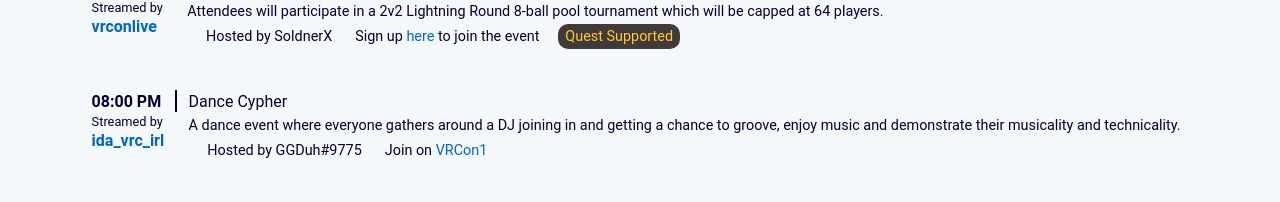
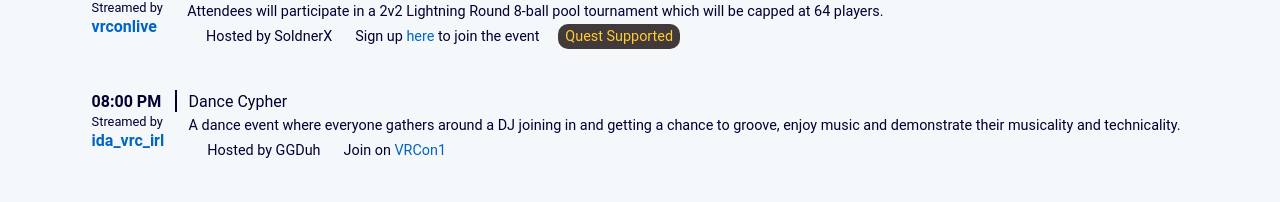
Before and after one commit to EnzeyNet/vrcon-website, a Svelte app: page / in a window 1280 px wide. Shown: the part 3022-3224 px from the top of the page. Built offline with nearby package versions, Linux system fonts and the light colour scheme.

Commit message:
Remove discord id

```diff
--- a/src/Client/data/eventsData.js
+++ b/src/Client/data/eventsData.js
@@ -160,7 +160,7 @@ const data = [
         name: 'Dance Cypher',
         description: 'A dance event where everyone gathers around a DJ joining in and getting a chance to groove, enjoy music and demonstrate their musicality and technicality.',
         joinOn: 'VRCon1',
-        hostedBy: 'GGDuh#9775',
+        hostedBy: 'GGDuh',
         liveStreamHost: 'ida_vrc_irl',
     },
     {
```
